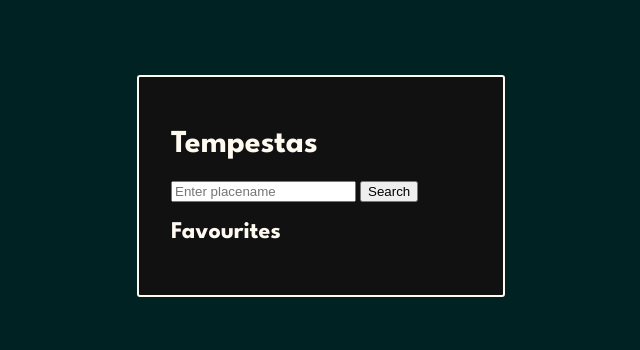
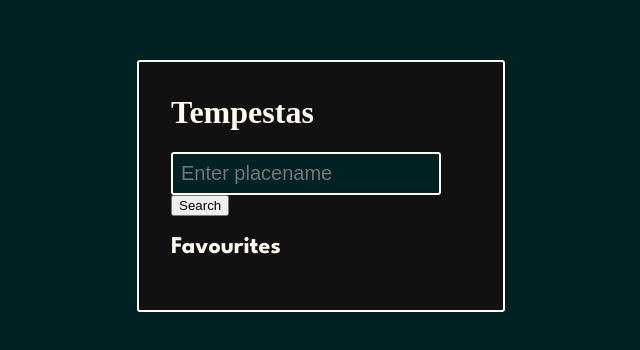
Before and after one commit to Nimira43/Tempestas, a plain HTML site: page index.html in a window 1280 px wide. Shown: the part 222-572 px from the top of the page, without its empty margins (319-959 px from the left). Drawn offline with Linux system fonts and the light colour scheme; a web font is replaced by a local one.

Commit message:
City input styled. Brought in new classes in HTML for styling purposes.

```diff
--- a/index.html
+++ b/index.html
@@ -9,14 +9,14 @@
 </head>
 <body>
   <div class="weather-container">
-    <h1>Tempestas</h1>
+    <h1 class="logo">Tempestas</h1>
     <form id="weather-form">
-      <input type="text" id="city-input" placeholder="Enter placename">
-      <button type="submit">Search</button>
+      <input type="text" id="city-input" class="city-input" placeholder="Enter placename">
+      <button type="submit" class="btn">Search</button>
     </form>
-    <div id="weather-result"></div>
+    <div id="weather-result" class="weather-result"></div>
     <h2>Favourites</h2>
-    <ul id="favourites-list"></ul>
+    <ul id="favourites-list" id="favourites-list"></ul>
   </div>
   <script src="script.js" type="module"></script>
 </body>
--- a/style.css
+++ b/style.css
@@ -17,3 +17,21 @@ body {
   border: 2px solid #fffaf0;
   width: 300px;
 }
+
+.logo {
+  margin-top: 0;
+  font-family: 'Fredericka the Great', serif;
+}
+
+.city-input {
+  width: calc(100% - 50px);
+  padding: 0.5rem;
+  margin-right: 1rem;
+  background-color: #012222;
+  color: #fffaf0;
+  border: 2px solid #fffaf0;;
+  border-radius: 3px;
+  font-size: 20px;
+  outline: none;
+  cursor: pointer;
+}
```
